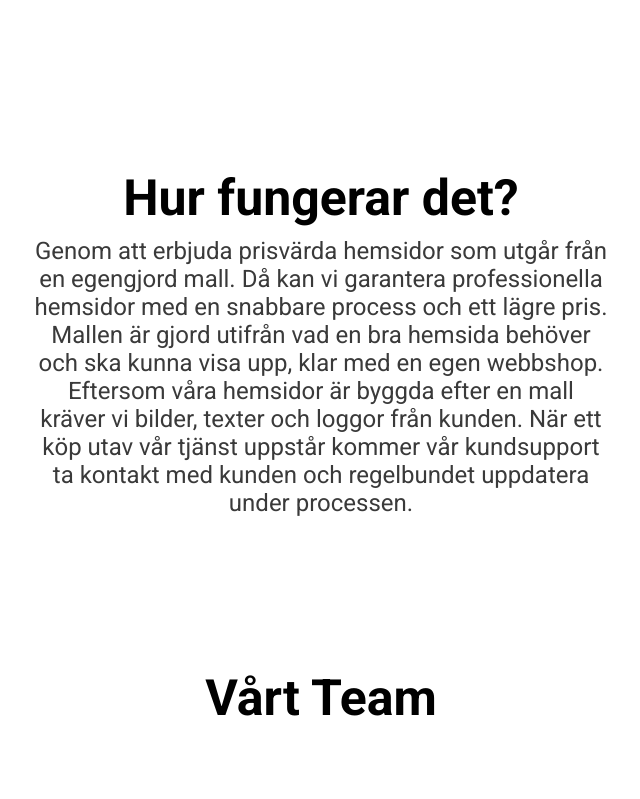
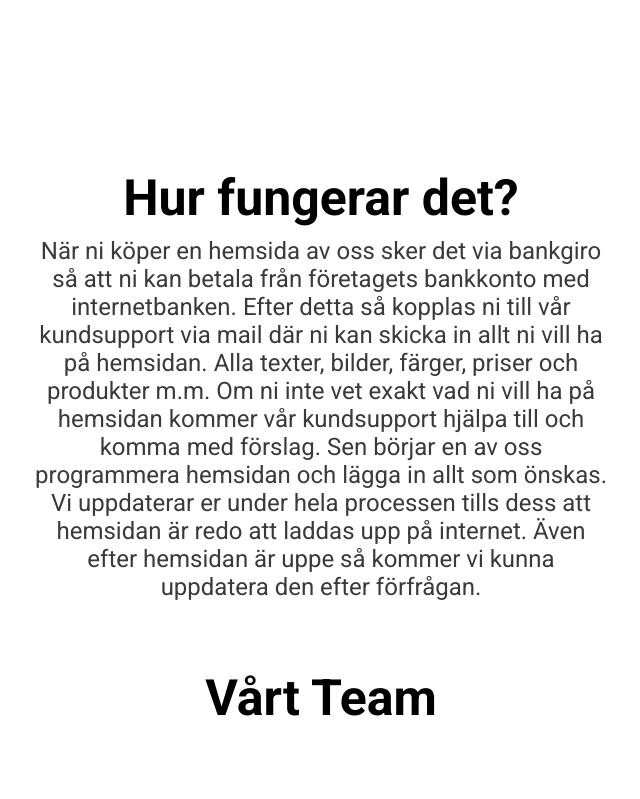
Before and after one commit to oscarskold/Hemsida-webdhs, a Node server app: page /About/ in a window 1280 px wide. Shown: the part 1281-2080 px from the top of the page, without its empty margins (319-959 px from the left). Run offline with Node 20, Linux system fonts and the light colour scheme.

Commit message:
fix texts in about page html and jade

```diff
--- a/old/html/About.html
+++ b/old/html/About.html
@@ -43,7 +43,6 @@
         <div id="a3">
             <h1>Hur fungerar det?</h1>
             <h2>
-                Processen av att köpa en hemsida
                 När ni köper en hemsida av oss sker det via bankgiro så att ni kan betala från företagets bankkonto med internetbanken.
                 Efter detta så kopplas ni till vår kundsupport via mail där ni kan skicka in allt ni vill ha på hemsidan.
                 Alla texter, bilder, färger, priser och produkter m.m. Om ni inte vet exakt vad ni vill ha på hemsidan kommer vår kundsupport hjälpa till och komma med förslag.
--- a/views/About.jade
+++ b/views/About.jade
@@ -33,11 +33,11 @@ html(lang='en')
       #a3
         h1 Hur fungerar det?
         h2
-          | Genom att erbjuda prisvärda hemsidor som utgår från en egengjord mall.
-          | Då kan vi garantera professionella hemsidor med en snabbare process och ett lägre pris.
-          | Mallen är gjord utifrån vad en bra hemsida behöver och ska kunna visa upp, klar med en egen webbshop.
-          | Eftersom våra hemsidor är byggda efter en mall kräver vi bilder, texter och loggor från kunden.
-          | När ett köp utav vår tjänst uppstår kommer vår kundsupport ta kontakt med kunden och regelbundet uppdatera under processen.
+          |   När ni köper en hemsida av oss sker det via bankgiro så att ni kan betala från företagets bankkonto med internetbanken.
+          |   Efter detta så kopplas ni till vår kundsupport via mail där ni kan skicka in allt ni vill ha på hemsidan.
+          |   Alla texter, bilder, färger, priser och produkter m.m. Om ni inte vet exakt vad ni vill ha på hemsidan kommer vår kundsupport hjälpa till och komma med förslag.
+          |   Sen börjar en av oss programmera hemsidan och lägga in allt som önskas. Vi uppdaterar er under hela processen tills dess att hemsidan är redo att laddas upp på internet.
+          |   Även efter hemsidan är uppe så kommer vi kunna uppdatera den efter förfrågan.
       #members
         h1#m-h1 Vårt Team
         div
```
